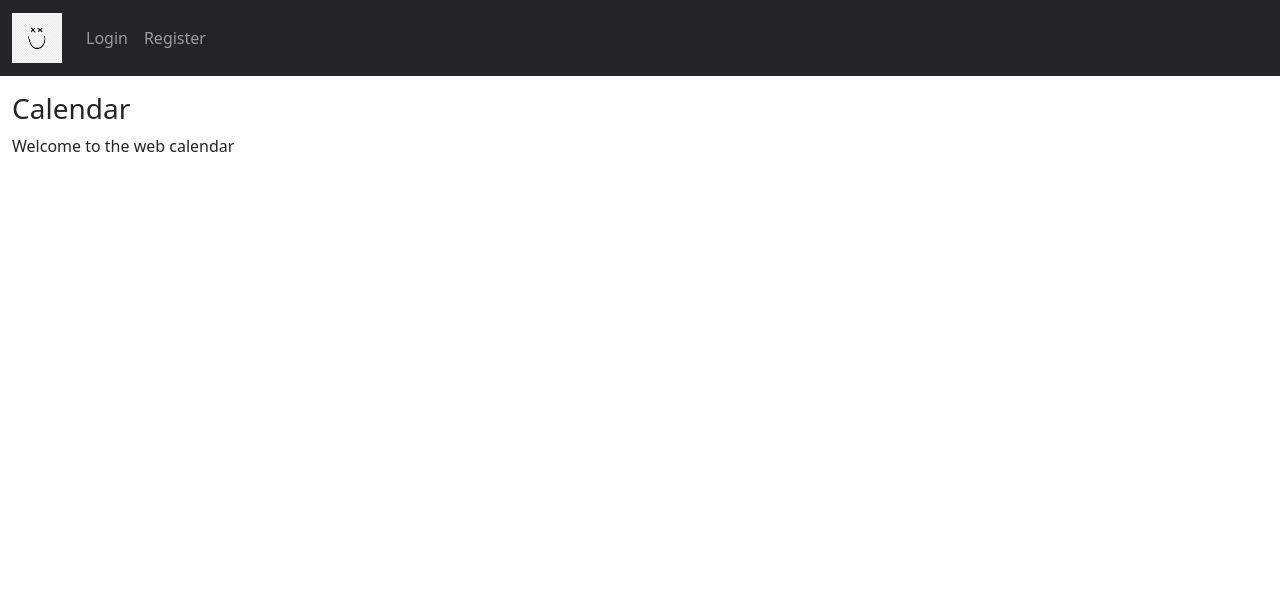
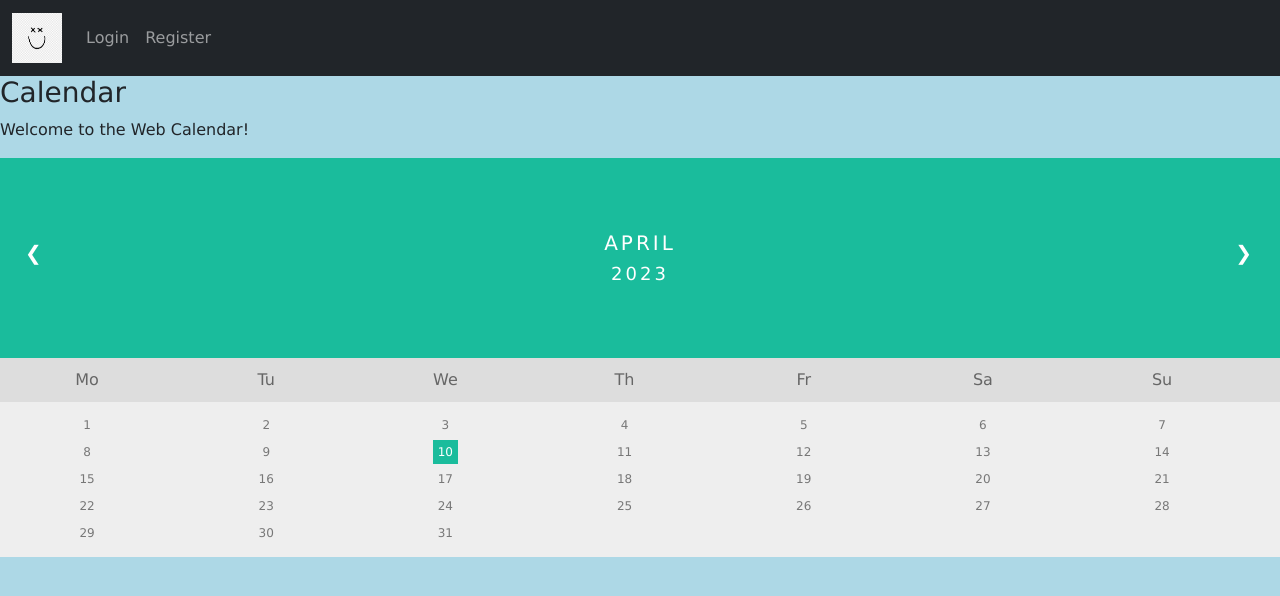
Before and after one commit to ShakiAuston/GITLAB, a PHP site: page / in a window 1280 px wide. Shown: the top 596 px of the page. Run offline with PHP 8.4, Linux system fonts and the light colour scheme.

Commit message:
Update index.php

```diff
--- a/index.php
+++ b/index.php
@@ -7,31 +7,156 @@
         <link href="https://cdn.jsdelivr.net/npm/bootstrap@5.2.3/dist/css/bootstrap.min.css" rel="stylesheet">
         <script src="https://cdn.jsdelivr.net/npm/bootstrap@5.2.3/dist/js/bootstrap.bundle.min.js"></script>
     </head>
-    <body>
 
-        <nav class="navbar navbar-expand-sm navbar-dark bg-dark">
-            <div class="container-fluid">
-                <a class="navbar-brand" href="javascript:void(0)"><img src="./img/logo.png" width="50" height="50" title="Logo" alt="Logo" /></a>
-                <button class="navbar-toggler" type="button" data-bs-toggle="collapse" data-bs-target="#mynavbar">
-                    <span class="navbar-toggler-icon"></span>
-                </button>
-                <div class="collapse navbar-collapse" id="mynavbar">
-                    <ul class="navbar-nav me-auto">
-                        <li class="nav-item">
-                            <a class="nav-link" href="user.php">Login</a>
-                        </li>
-                        <li class="nav-item">
-                            <a class="nav-link" href="public.php">Register</a>
-                        </li>
-                    </ul>
-                </div>
-            </div>
-        </nav>
+ <body>
+        <?php include 'header.php'; ?>
+        <h3>Calendar</h3>
+        <p>Welcome to the Web Calendar!</p>
+       <style>
+* {box-sizing: border-box;}
+ul {list-style-type: none;}
+body {font-family: Verdana, sans-serif;}
 
-        <div class="container-fluid mt-3">
-            <h3>Calendar</h3>
-            <p>Welcome to the web calendar</p>
-        </div>
+.month {
+  padding: 70px 25px;
+  width: 100%;
+  background: #1abc9c;
+  text-align: center;
+}
 
-    </body>
+.month ul {
+  margin: 0;
+  padding: 0;
+}
+
+.month ul li {
+  color: white;
+  font-size: 20px;
+  text-transform: uppercase;
+  letter-spacing: 3px;
+}
+
+
+.month .prev {
+  float: left;
+  padding-top: 10px;
+}
+
+.month .next {
+  float: right;
+  padding-top: 10px;
+}
+
+.weekdays {
+  margin: 0;
+  padding: 10px 0;
+  background-color: #ddd;
+}
+
+.weekdays li {
+  display: inline-block;
+  width: 13.6%;
+  color: #666;
+  text-align: center;
+}
+
+.days {
+  padding: 10px 0;
+  background: #eee;
+  margin: 0;
+}
+
+.days li {
+  list-style-type: none;
+  display: inline-block;
+  width: 13.6%;
+  text-align: center;
+  margin-bottom: 5px;
+  font-size:12px;
+  color: #777;
+}
+
+.days li .active {
+  padding: 5px;
+  background: #1abc9c;
+  color: white !important
+}
+
+/* Add media queries for smaller screens */
+@media screen and (max-width:720px) {
+  .weekdays li, .days li {width: 13.1%;}
+}
+
+@media screen and (max-width: 420px) {
+  .weekdays li, .days li {width: 12.5%;}
+  .days li .active {padding: 2px;}
+}
+
+@media screen and (max-width: 290px) {
+  .weekdays li, .days li {width: 12.2%;}
+}
+</style>
+</head>
+<body>
+
+<div class="month">
+  <ul>
+    <li class="prev">&#10094;</li>
+    <li class="next">&#10095;</li>
+    <li>
+      April<br>
+      <span style="font-size:18px">2023</span>
+    </li>
+  </ul>
+</div>
+
+<ul class="weekdays">
+  <li>Mo</li>
+  <li>Tu</li>
+  <li>We</li>
+  <li>Th</li>
+  <li>Fr</li>
+  <li>Sa</li>
+  <li>Su</li>
+</ul>
+
+<ul class="days">
+  <li>1</li>
+  <li>2</li>
+  <li>3</li>
+  <li>4</li>
+  <li>5</li>
+  <li>6</li>
+  <li>7</li>
+  <li>8</li>
+  <li>9</li>
+  <li><span class="active">10</span></li>
+  <li>11</li>
+  <li>12</li>
+  <li>13</li>
+  <li>14</li>
+  <li>15</li>
+  <li>16</li>
+  <li>17</li>
+  <li>18</li>
+  <li>19</li>
+  <li>20</li>
+  <li>21</li>
+  <li>22</li>
+  <li>23</li>
+  <li>24</li>
+  <li>25</li>
+  <li>26</li>
+  <li>27</li>
+  <li>28</li>
+  <li>29</li>
+  <li>30</li>
+  <li>31</li>
+</ul>
+
+</body>
+
+
+</body>
+
 </html>
```
